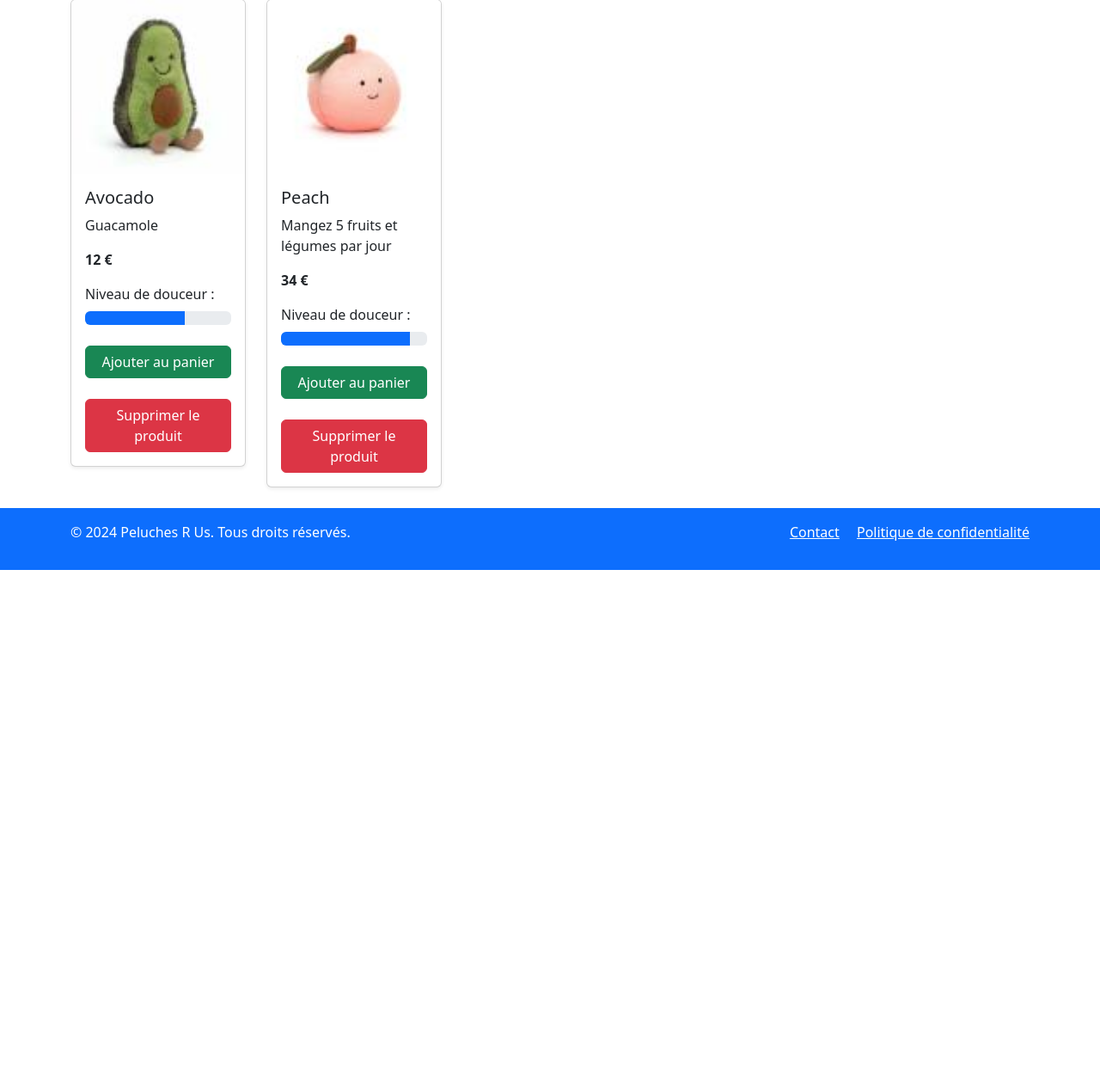
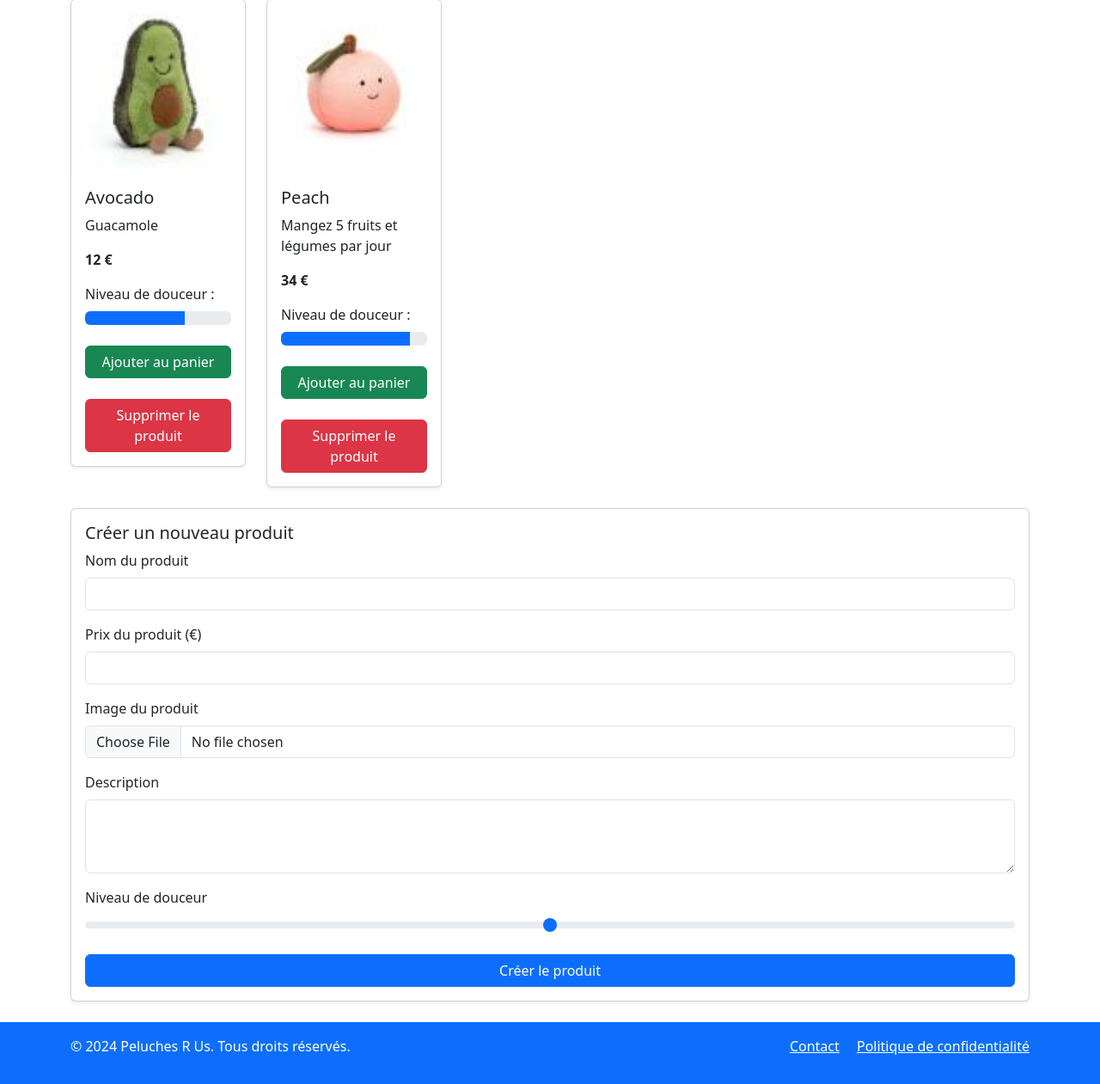
Before and after one commit to jvlatrille/ProjetPHP, a PHP site: page /index.php in a window 1280 px wide. Shown: the part 3401-4662 px from the top of the page at 86% size. Before the commit the page ends 4064 px from the top, so only its background shows below. Run offline with PHP 8.4, Linux system fonts and the light colour scheme; the visitor is signed in with stand-in values (Sample User, id 1); some libraries are stand-ins or nearby versions.

Commit message:
L'ajout d'un produit fonctionne de nouveau

```diff
--- a/index.php
+++ b/index.php
@@ -129,6 +129,39 @@ if ($_SERVER['REQUEST_METHOD'] === 'POST' && isset($_POST['nomProd']) && isset($
             echo '<p>Aucun produit disponible pour le moment, dommage...</p>';
         }
         ?>
+        <?php if ($estRoot): ?>
+            <div class="col mb-4">
+                <div class="card shadow-sm">
+                    <div class="card-body">
+                        <h5 class="card-title">Créer un nouveau produit</h5>
+                        <form method="post" action="creer_produit.php" enctype="multipart/form-data">
+                            <input type="hidden" name="creerProduit" value="1">
+                            <div class="mb-3">
+                                <label for="nomProd" class="form-label">Nom du produit</label>
+                                <input type="text" class="form-control" id="nomProd" name="nomProd" required>
+                            </div>
+                            <div class="mb-3">
+                                <label for="prixProd" class="form-label">Prix du produit (€)</label>
+                                <input type="number" step="0.01" class="form-control" id="prixProd" name="prixProd" required>
+                            </div>
+                            <div class="mb-3">
+                                <label for="image" class="form-label">Image du produit</label>
+                                <input type="file" class="form-control" id="image" name="image" accept="image/*" required>
+                            </div>
+                            <div class="mb-3">
+                                <label for="description" class="form-label">Description</label>
+                                <textarea class="form-control" id="description" name="description" rows="3" required></textarea>
+                            </div>
+                            <div class="mb-3">
+                                <label for="douceur" class="form-label">Niveau de douceur</label>
+                                <input type="range" class="form-range" id="douceur" name="douceur" min="0" max="100" value="50">
+                            </div>
+                            <button type="submit" class="btn btn-primary w-100">Créer le produit</button>
+                        </form>
+                    </div>
+                </div>
+            </div>
+        <?php endif; ?>
     </div>
 
     <?php afficherFooter(); ?>
```
Also changed, not shown: creer_produit.php (+6 -1 lines), img/395687.jpg (added), img/vignette_395687.jpg (added), img/vignette_vignette_395687.jpg (added), json/produits.json (line endings or trailing spaces).
